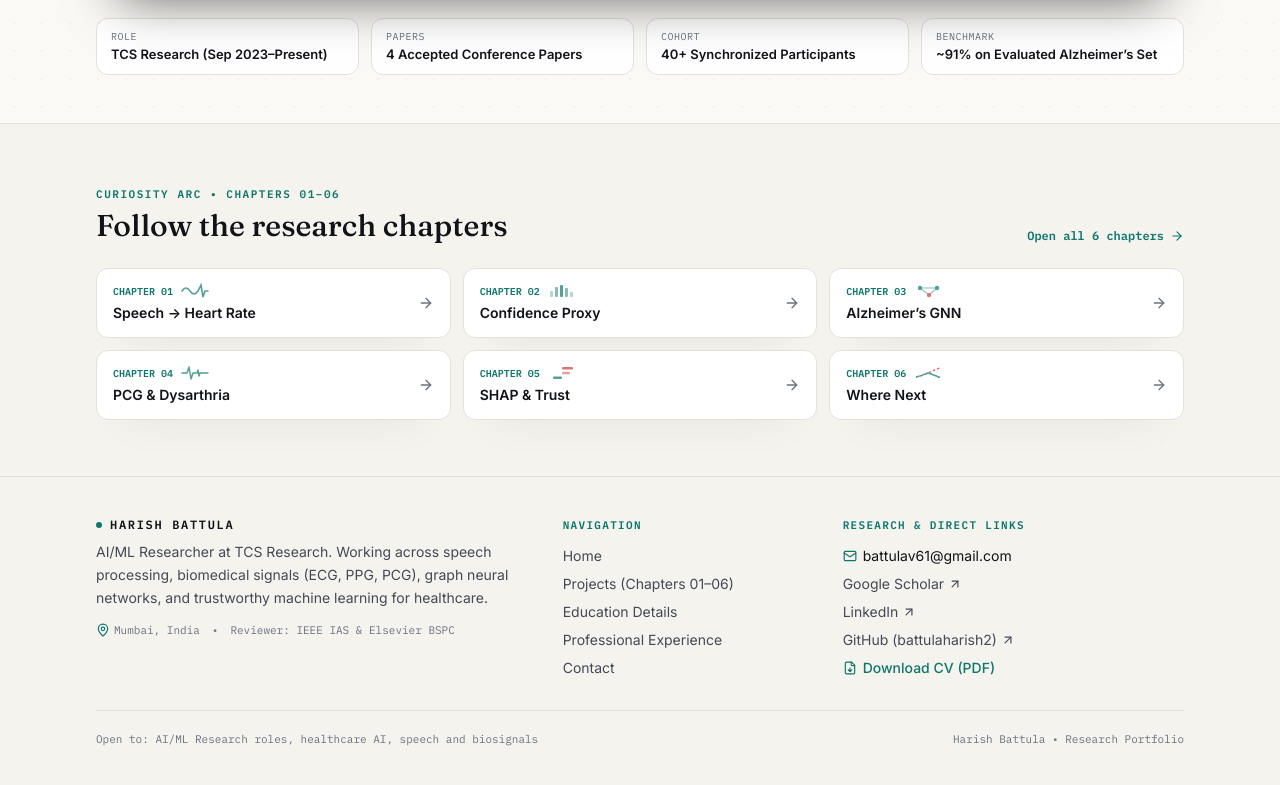
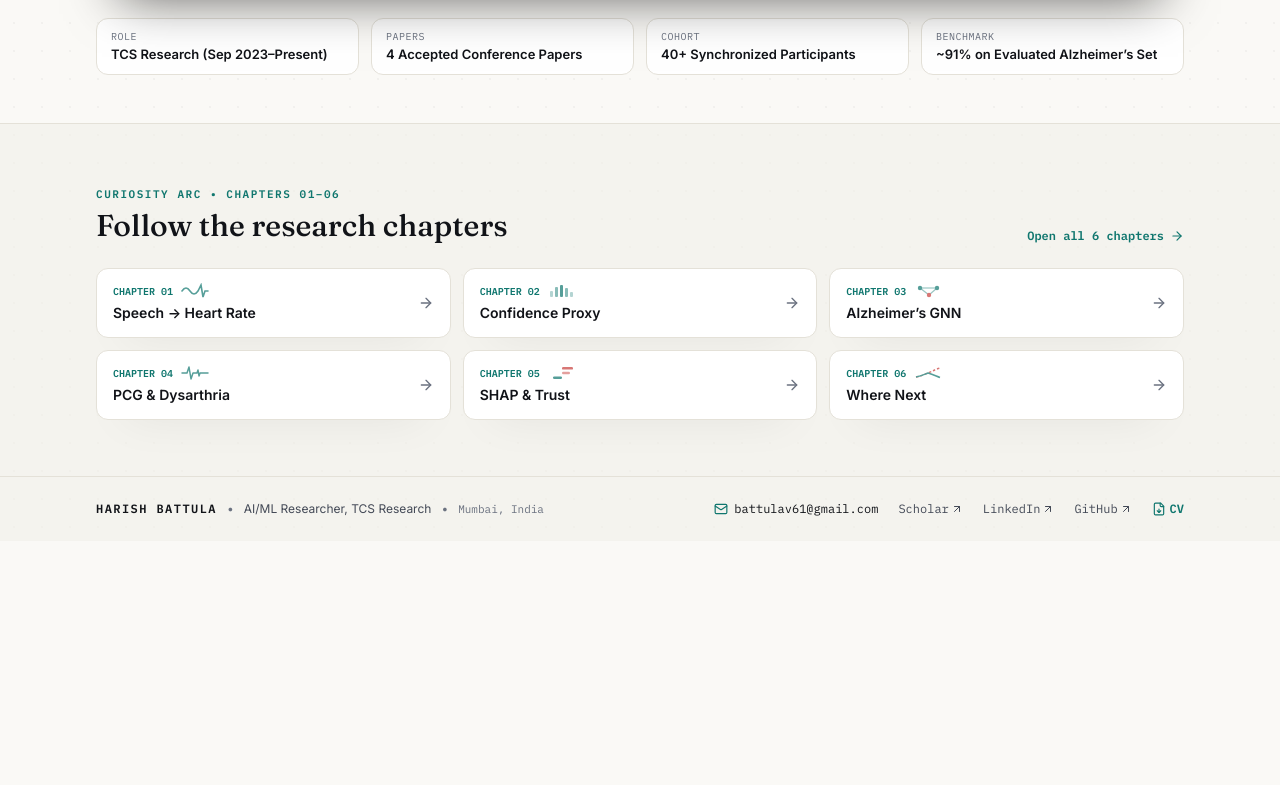
Before and after one commit to theNovember22/harish-battula-portfolio, a React (Vite) app: page /education in a window 1280 px wide. Shown: the part 719-1504 px from the top of the page. After the commit the page ends 1260 px from the top, so only its background shows below. Built offline with nearby package versions, Linux system fonts and the light colour scheme.

Commit message:
Simplify desktop footer to essential identity and direct links

```diff
--- a/src/components/Footer.tsx
+++ b/src/components/Footer.tsx
@@ -1,67 +1,31 @@
 import React from 'react';
-import { Link } from 'react-router-dom';
-import { ArrowUpRight, FileDown, Mail, MapPin } from 'lucide-react';
+import { ArrowUpRight, FileDown, Mail } from 'lucide-react';
 import { PROFILE } from '../data/profile.js';
 
 export const Footer: React.FC = () => {
   return (
     <footer
-      className="hidden border-t border-[var(--border-hairline)] md:block"
+      className="hidden border-t border-[var(--border-hairline)] transition-colors duration-200 md:block"
       style={{ backgroundColor: 'var(--bg-tint)' }}
     >
-      <div className="mx-auto max-w-6xl px-4 py-10 sm:px-6 lg:px-8">
-        <div className="grid gap-8 md:grid-cols-12">
-          {/* Column 1: Researcher Identity */}
-          <div className="md:col-span-5">
-            <div className="flex items-center gap-2 font-mono-tech text-xs font-semibold tracking-[0.14em] text-[var(--ink-primary)]">
-              <span className="h-1.5 w-1.5 rounded-full bg-[var(--accent-signal)]" />
+      <div className="mx-auto flex max-w-6xl flex-col gap-3 px-4 py-6 sm:px-6 lg:flex-row lg:items-center lg:justify-between lg:px-8">
+        {/* Essential identity */}
+        <div className="flex flex-wrap items-center gap-x-2.5 gap-y-1 text-xs text-[var(--ink-secondary)]">
+          <span className="font-mono-tech font-semibold tracking-[0.12em] text-[var(--ink-primary)]">
             {PROFILE.name.toUpperCase()}
-            </div>
-            <p className="mt-2 text-sm leading-relaxed text-[var(--ink-secondary)]">
-              {PROFILE.role} at {PROFILE.affiliation}. Working across speech processing,
-              biomedical signals (ECG, PPG, PCG), graph neural networks, and trustworthy
-              machine learning for healthcare.
-            </p>
-            <div className="mt-3 flex flex-wrap items-center gap-3 font-mono-tech text-[11px] text-[var(--ink-muted)]">
-              <span className="inline-flex items-center gap-1">
-                <MapPin className="h-3.5 w-3.5 text-[var(--accent-signal)]" aria-hidden="true" />
+          </span>
+          <span className="text-[var(--ink-muted)]">•</span>
+          <span>
+            {PROFILE.role}, {PROFILE.affiliation}
+          </span>
+          <span className="text-[var(--ink-muted)]">•</span>
+          <span className="font-mono-tech text-[11px] text-[var(--ink-muted)]">
             {PROFILE.location}
           </span>
-              <span>•</span>
-              <span>Reviewer: IEEE IAS &amp; Elsevier BSPC</span>
-            </div>
         </div>
 
-          {/* Column 2: Portfolio Navigation */}
-          <div className="md:col-span-3">
-            <div className="font-mono-tech text-[11px] font-semibold uppercase tracking-[0.12em] text-[var(--accent-signal)]">
-              Navigation
-            </div>
-            <nav aria-label="Footer navigation" className="mt-3 flex flex-col gap-2 text-sm">
-              <Link to="/" className="text-[var(--ink-secondary)] transition-colors hover:text-[var(--accent-signal)]">
-                Home
-              </Link>
-              <Link to="/projects" className="text-[var(--ink-secondary)] transition-colors hover:text-[var(--accent-signal)]">
-                Projects (Chapters 01–06)
-              </Link>
-              <Link to="/education" className="text-[var(--ink-secondary)] transition-colors hover:text-[var(--accent-signal)]">
-                Education Details
-              </Link>
-              <Link to="/experience" className="text-[var(--ink-secondary)] transition-colors hover:text-[var(--accent-signal)]">
-                Professional Experience
-              </Link>
-              <Link to="/contact" className="text-[var(--ink-secondary)] transition-colors hover:text-[var(--accent-signal)]">
-                Contact
-              </Link>
-            </nav>
-          </div>
-
-          {/* Column 3: Research & Contact Links */}
-          <div className="md:col-span-4">
-            <div className="font-mono-tech text-[11px] font-semibold uppercase tracking-[0.12em] text-[var(--accent-signal)]">
-              Research &amp; Direct Links
-            </div>
-            <div className="mt-3 flex flex-col gap-2 text-sm">
+        {/* Essential direct contact & research links */}
+        <div className="flex flex-wrap items-center gap-x-5 gap-y-2 font-mono-tech text-xs">
           <a
             href={`mailto:${PROFILE.email}`}
             className="inline-flex items-center gap-1.5 text-[var(--ink-primary)] transition-colors hover:text-[var(--accent-signal)]"
@@ -73,45 +37,38 @@ export const Footer: React.FC = () => {
             href={PROFILE.links.scholar}
             target="_blank"
             rel="noopener noreferrer"
-                className="inline-flex items-center gap-1 text-[var(--ink-secondary)] transition-colors hover:text-[var(--accent-signal)]"
+            className="inline-flex items-center gap-0.5 text-[var(--ink-secondary)] transition-colors hover:text-[var(--accent-signal)]"
           >
-                Google Scholar
-                <ArrowUpRight className="h-3.5 w-3.5" aria-hidden="true" />
+            Scholar
+            <ArrowUpRight className="h-3 w-3" aria-hidden="true" />
           </a>
           <a
             href={PROFILE.links.linkedin}
             target="_blank"
             rel="noopener noreferrer"
-                className="inline-flex items-center gap-1 text-[var(--ink-secondary)] transition-colors hover:text-[var(--accent-signal)]"
+            className="inline-flex items-center gap-0.5 text-[var(--ink-secondary)] transition-colors hover:text-[var(--accent-signal)]"
           >
             LinkedIn
-                <ArrowUpRight className="h-3.5 w-3.5" aria-hidden="true" />
+            <ArrowUpRight className="h-3 w-3" aria-hidden="true" />
           </a>
           <a
             href={PROFILE.links.github}
             target="_blank"
             rel="noopener noreferrer"
-                className="inline-flex items-center gap-1 text-[var(--ink-secondary)] transition-colors hover:text-[var(--accent-signal)]"
+            className="inline-flex items-center gap-0.5 text-[var(--ink-secondary)] transition-colors hover:text-[var(--accent-signal)]"
           >
-                GitHub (battulaharish2)
-                <ArrowUpRight className="h-3.5 w-3.5" aria-hidden="true" />
+            GitHub
+            <ArrowUpRight className="h-3 w-3" aria-hidden="true" />
           </a>
           <a
             href={PROFILE.cvUrl}
             target="_blank"
             rel="noopener noreferrer"
-                className="inline-flex items-center gap-1.5 font-medium text-[var(--accent-signal)] hover:underline"
+            className="inline-flex items-center gap-1 font-semibold text-[var(--accent-signal)] hover:underline"
           >
             <FileDown className="h-3.5 w-3.5" aria-hidden="true" />
-                Download CV (PDF)
+            CV
           </a>
-            </div>
-          </div>
-        </div>
-
-        <div className="mt-8 flex flex-col gap-2 border-t border-[var(--border-hairline)] pt-5 font-mono-tech text-[11px] text-[var(--ink-muted)] sm:flex-row sm:items-center sm:justify-between">
-          <span>{PROFILE.openTo}</span>
-          <span>Harish Battula • Research Portfolio</span>
         </div>
       </div>
     </footer>
```
Lines whose indentation alone changed are shown as unchanged.
